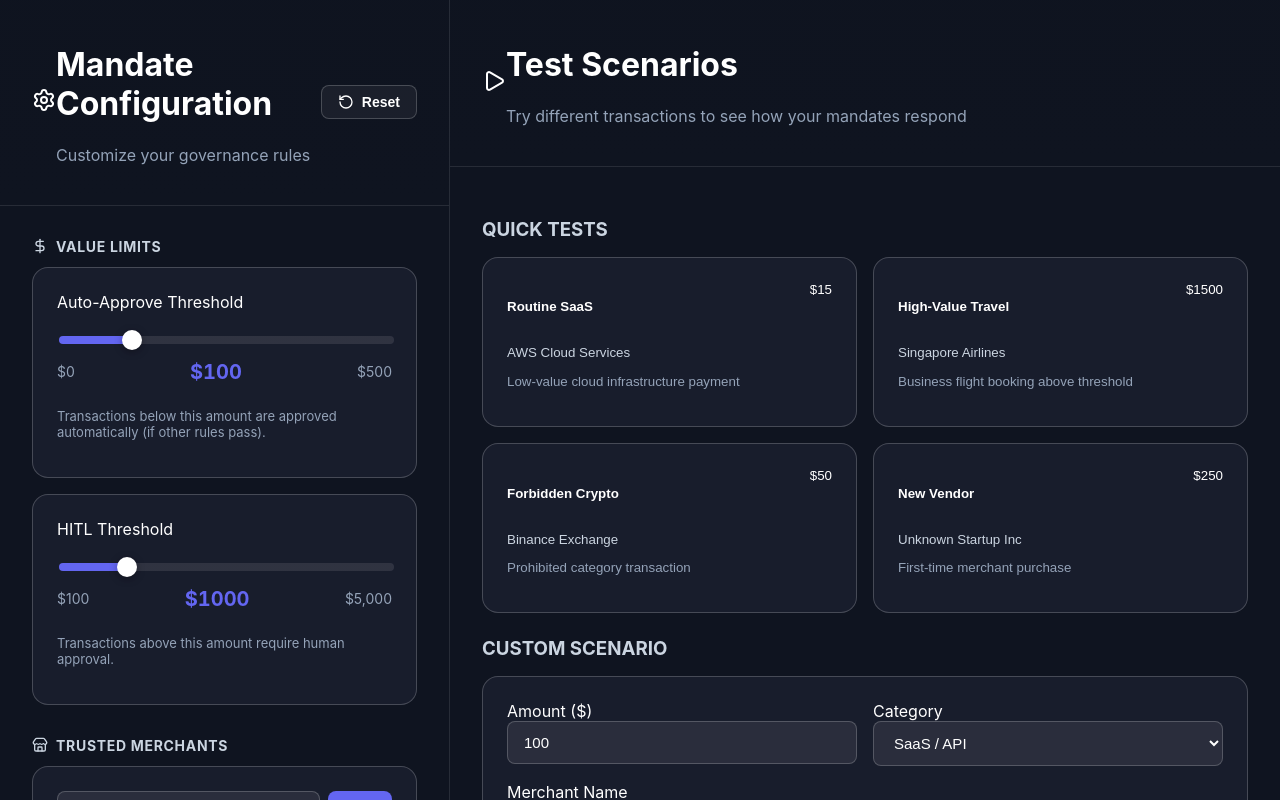
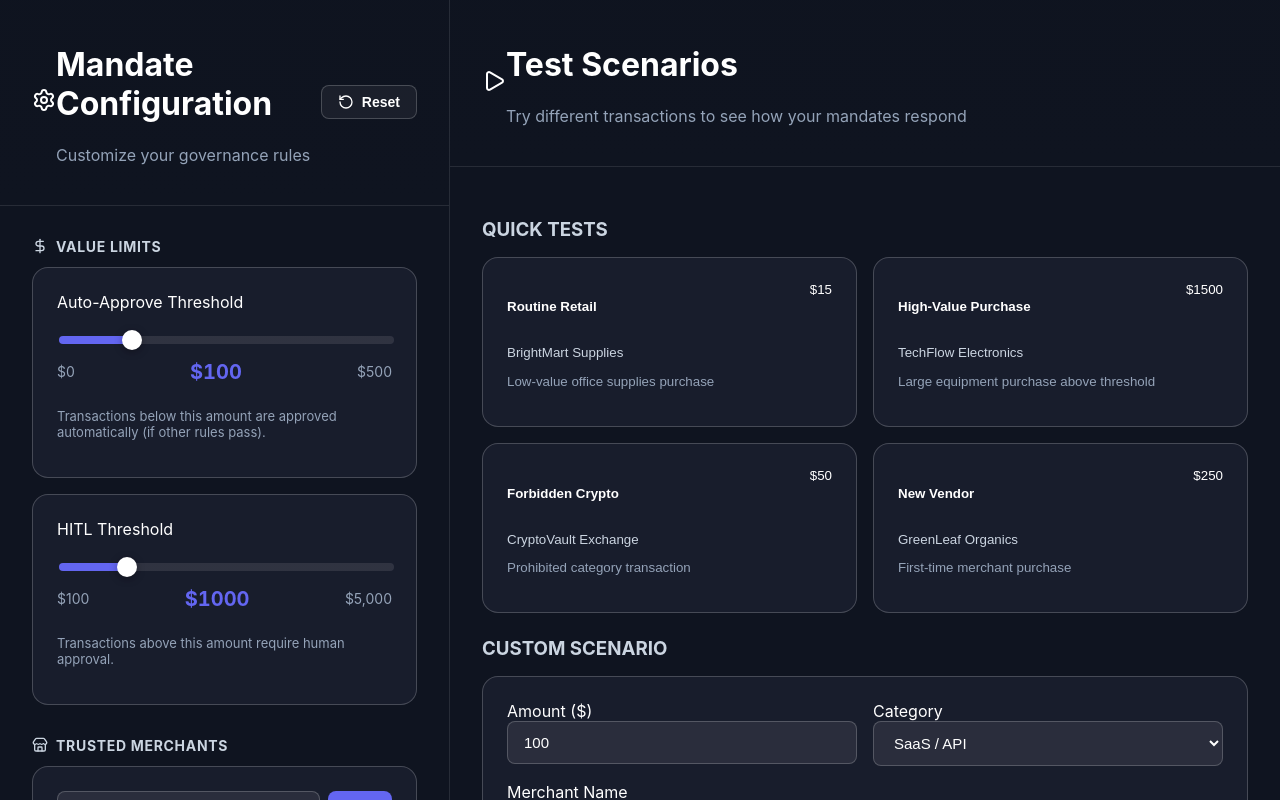
Before and after one commit to aetherllama/fagf-fs-core, a React (Vite) app: page / in a window 1280 px wide. Built offline with nearby package versions, Linux system fonts and the light colour scheme.

Commit message:
Update to retail context: fictitious brands and retail merchant category

```diff
--- a/src/App.tsx
+++ b/src/App.tsx
@@ -28,26 +28,26 @@ interface CustomMandates extends FinancialMandates {
 
 const QUICK_SCENARIOS = [
   {
-    id: 'routine_saas',
-    name: 'Routine SaaS',
+    id: 'routine_retail',
+    name: 'Routine Retail',
     amount: 15,
-    merchant: 'AWS Cloud Services',
-    category: 'SaaS / API',
-    description: 'Low-value cloud infrastructure payment'
+    merchant: 'BrightMart Supplies',
+    category: 'Retail Merchant',
+    description: 'Low-value office supplies purchase'
   },
   {
-    id: 'high_value_travel',
-    name: 'High-Value Travel',
+    id: 'high_value_purchase',
+    name: 'High-Value Purchase',
     amount: 1500,
-    merchant: 'Singapore Airlines',
-    category: 'Travel / Logistics',
-    description: 'Business flight booking above threshold'
+    merchant: 'TechFlow Electronics',
+    category: 'Retail Merchant',
+    description: 'Large equipment purchase above threshold'
   },
   {
     id: 'forbidden_crypto',
     name: 'Forbidden Crypto',
     amount: 50,
-    merchant: 'Binance Exchange',
+    merchant: 'CryptoVault Exchange',
     category: 'Ungoverned Gambling',
     description: 'Prohibited category transaction'
   },
@@ -55,8 +55,8 @@ const QUICK_SCENARIOS = [
     id: 'new_vendor',
     name: 'New Vendor',
     amount: 250,
-    merchant: 'Unknown Startup Inc',
-    category: 'SaaS / API',
+    merchant: 'GreenLeaf Organics',
+    category: 'Retail Merchant',
     description: 'First-time merchant purchase'
   }
 ];
@@ -66,9 +66,9 @@ export default function App() {
   const [autoApproveLimit, setAutoApproveLimit] = useState(100);
   const [hitlLimit, setHitlLimit] = useState(1000);
   const [trustedMerchants, setTrustedMerchants] = useState<string[]>([
-    'AWS Cloud Services',
-    'Google Cloud',
-    'Microsoft Azure'
+    'BrightMart Supplies',
+    'TechFlow Electronics',
+    'UrbanStyle Apparel'
   ]);
   const [merchantInput, setMerchantInput] = useState('');
   const [forbiddenCategories, setForbiddenCategories] = useState<string[]>([
```
